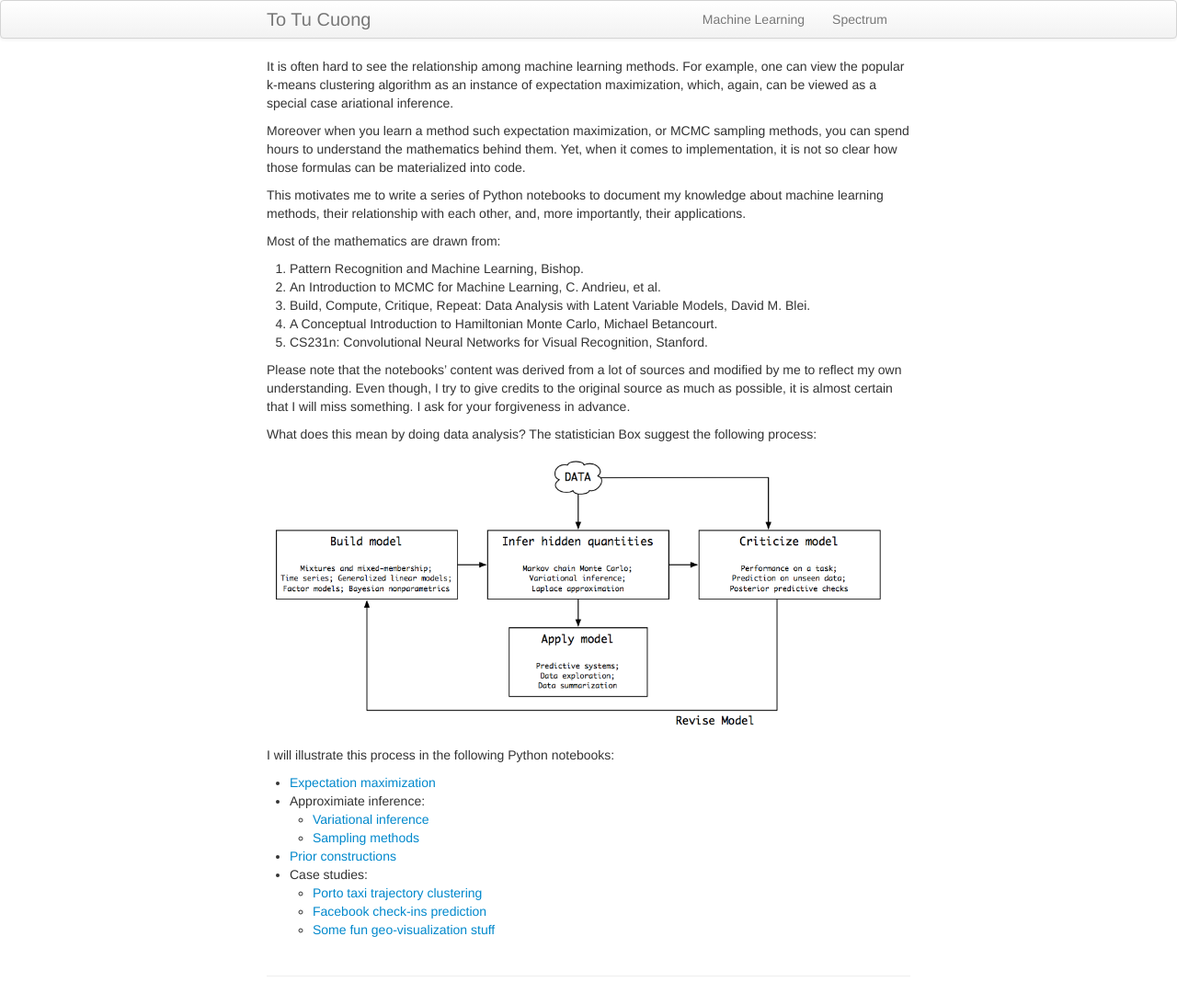
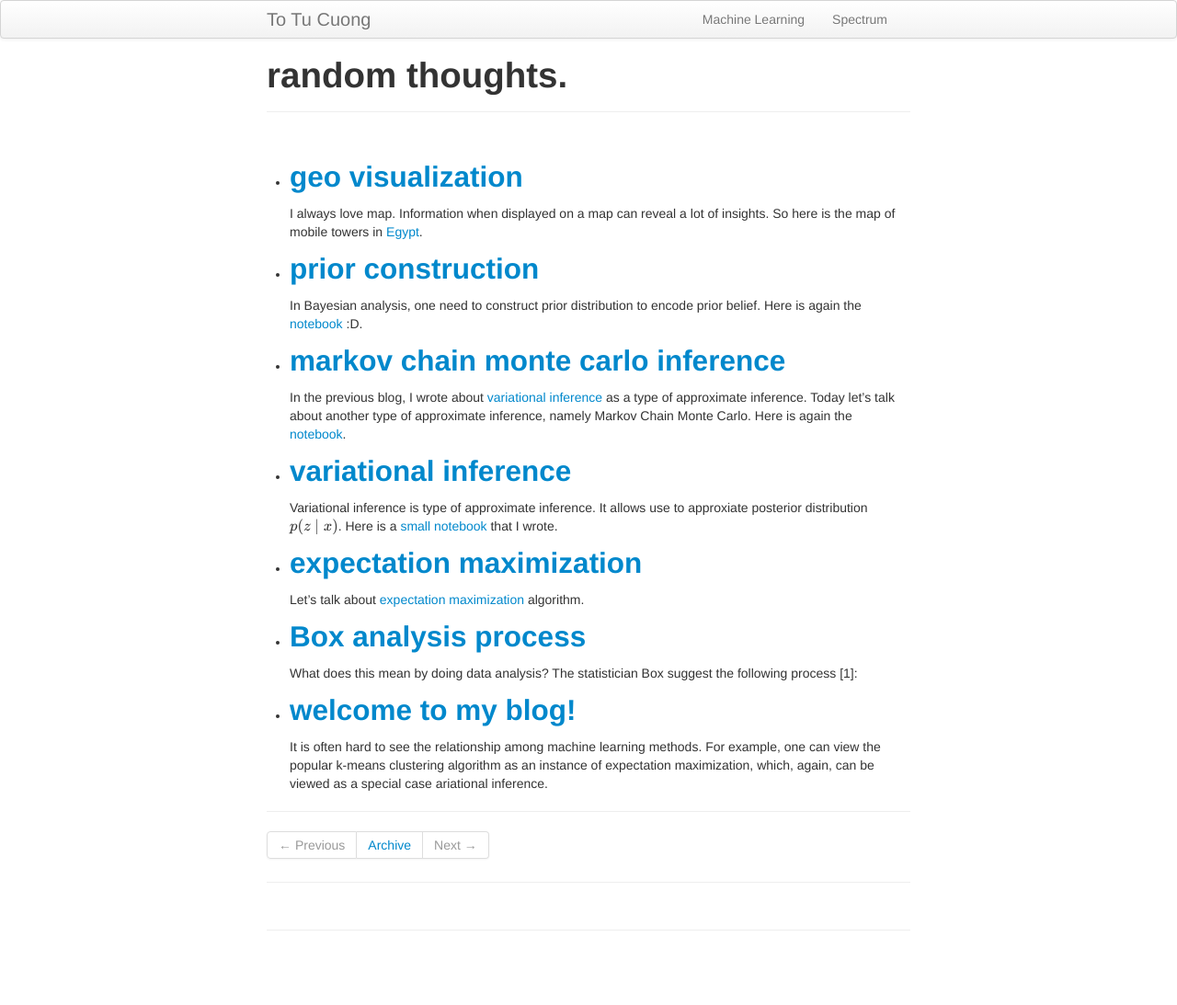
Before and after one commit to totucuong/totucuong.github.io, a Jekyll site: the page built from pages/bda.md, in a window 1280 px wide. Shown: the whole page at 92% size. Built offline with Jekyll 4.4.1, drawn with Linux system fonts in a browser that asks for light colours; formulas are drawn with MathJax 3; after the commit the page ends 1043 px from its top, so only the background shows below that.

Commit message:
update blogs

```diff
--- a/_includes/themes/twitter/post.html
+++ b/_includes/themes/twitter/post.html
@@ -11,7 +11,7 @@
       {{ content }}
     </div>
 
-  {% unless page.categories == empty %}
+<!--   {% unless page.categories == empty %}
     <ul class="tag_box inline">
       <li><i class="icon-folder-open"></i></li>
       {% assign categories_list = page.categories %}
@@ -25,7 +25,7 @@
       {% assign tags_list = page.tags %}
       {% include JB/tags_list %}
     </ul>
-  {% endunless %}
+  {% endunless %}   -->
 
     <hr>
     <div class="pagination">
--- /dev/null
+++ b/_posts/2018-02-15-VI.markdown
@@ -0,0 +1,11 @@
+---
+layout: post
+title:  "variational inference"
+date:   2018-02-15
+author: To Tu Cuong
+---
+Variational inference is type of approximate inference. It allows use to approxiate posterior distribution $$p(z \mid x)$$. Here is a [small notebook](/pages/demos/variational_inference.html) that I wrote.
+
+References:
+1. Pattern Recognition and Machine Learning, Christopher .M. Bishop.
+2. Variational Inference: A Review for Statisticians, David M. Blei, Alp Kucukelbir, Jon D. McAuliffe
--- /dev/null
+++ b/_posts/2018-03-01-MCMC.markdown
@@ -0,0 +1,7 @@
+---
+layout: post
+title:  "markov chain monte carlo inference"
+date:   2018-03-01
+author: To Tu Cuong
+---
+In the previous blog, I wrote about [variational inference](2018/02/15/VI) as a type of approximate inference. Today let's talk about another type of approximate inference, namely Markov Chain Monte Carlo. Here is again the [notebook](/pages/demos/MCMC_inference.html).
--- /dev/null
+++ b/_posts/2018-04-15-prior.markdown
@@ -0,0 +1,7 @@
+---
+layout: post
+title:  "prior construction"
+date:   2018-04-15
+author: To Tu Cuong
+---
+In Bayesian analysis, one need to construct prior distribution to encode prior belief. Here is again the [notebook](/pages/demos/prior_construction.html) :D.
--- /dev/null
+++ b/_posts/2018-06-12-geoviz.markdown
@@ -0,0 +1,7 @@
+---
+layout: post
+title:  "geo visualization"
+date:   2018-06-12
+author: To Tu Cuong
+---
+I always love map. Information when displayed on a map can reveal a lot of insights. So here is the map of mobile towers in [Egypt](/pages/demos/towers.html).
--- a/pages/bda.md
+++ b/pages/bda.md
@@ -1,39 +1,14 @@
 ---
-layout: page
-title: Machine Learning
-description: A blog about machine learning techniques and their applications
+layout: post
+title: random thoughts.
+description: A blog that aims to explain machine learning concepts intuitively.
 ---
 
-It is often hard to see the relationship among machine learning methods. For example, one can view the popular k-means clustering algorithm as an instance of expectation maximization, which, again, can be viewed as a special case ariational inference.
-
-Moreover when you learn a method such expectation maximization, or MCMC sampling methods, you can spend hours to understand the mathematics behind them. Yet, when it comes to implementation, it is not so clear how those formulas can be materialized into code.
-
-This motivates me to write a series of Python notebooks to document my knowledge about machine learning methods, their relationship with each other, and, more importantly, their applications.
-
-Most of the mathematics are drawn from:
-
- 1. Pattern Recognition and Machine Learning, Bishop.
- 2. An Introduction to MCMC for Machine Learning, C. Andrieu, et al.
- 3. Build, Compute, Critique, Repeat: Data Analysis with Latent Variable Models, David M. Blei.
- 4. A Conceptual Introduction to Hamiltonian Monte Carlo, Michael Betancourt.
- 5. CS231n: Convolutional Neural Networks for Visual Recognition, Stanford.
-
-Please note that the notebooks' content was derived from a lot of sources and modified by me to reflect my own understanding. Even though, I try to give credits to the original source as much as possible, it is almost certain that I will miss something. I ask for your forgiveness in advance.
-
-
-What does this mean by doing data analysis? The statistician Box suggest the following process:
-
-![Box loop](/assets/gfx/box_model.png)
-
-I will illustrate this process in the following Python notebooks:
-
-
-- [Expectation maximization](/pages/demos/em.html)
-- Approximiate inference:
-	- [Variational inference](/pages/demos/variational_inference.html)
-	- [Sampling methods](/pages/demos/MCMC_inference.html)
-- [Prior constructions](/pages/demos/prior_construction.html)
-- Case studies:
-	- [Porto taxi trajectory clustering](/pages/demos/porto.html)
-	- [Facebook check-ins prediction](/pages/demos/facebook.html)
-	- [Some fun geo-visualization stuff](/pages/demos/towers.html)
+<ul>
+  {% for post in site.posts %}
+    <li>
+      <h2><a href="{{ post.url }}">{{ post.title }}</a></h2>
+      <p>{{ post.excerpt }}</p>
+    </li>
+  {% endfor %}
+</ul>
```
Also changed, not shown: _posts/2018-01-02-welcome-to-myblog.markdown (added, +11 -0 lines), _posts/2018-01-07-box-process.markdown (added, +12 -0 lines), _posts/2018-01-12-EM.markdown (added, +8 -0 lines).
